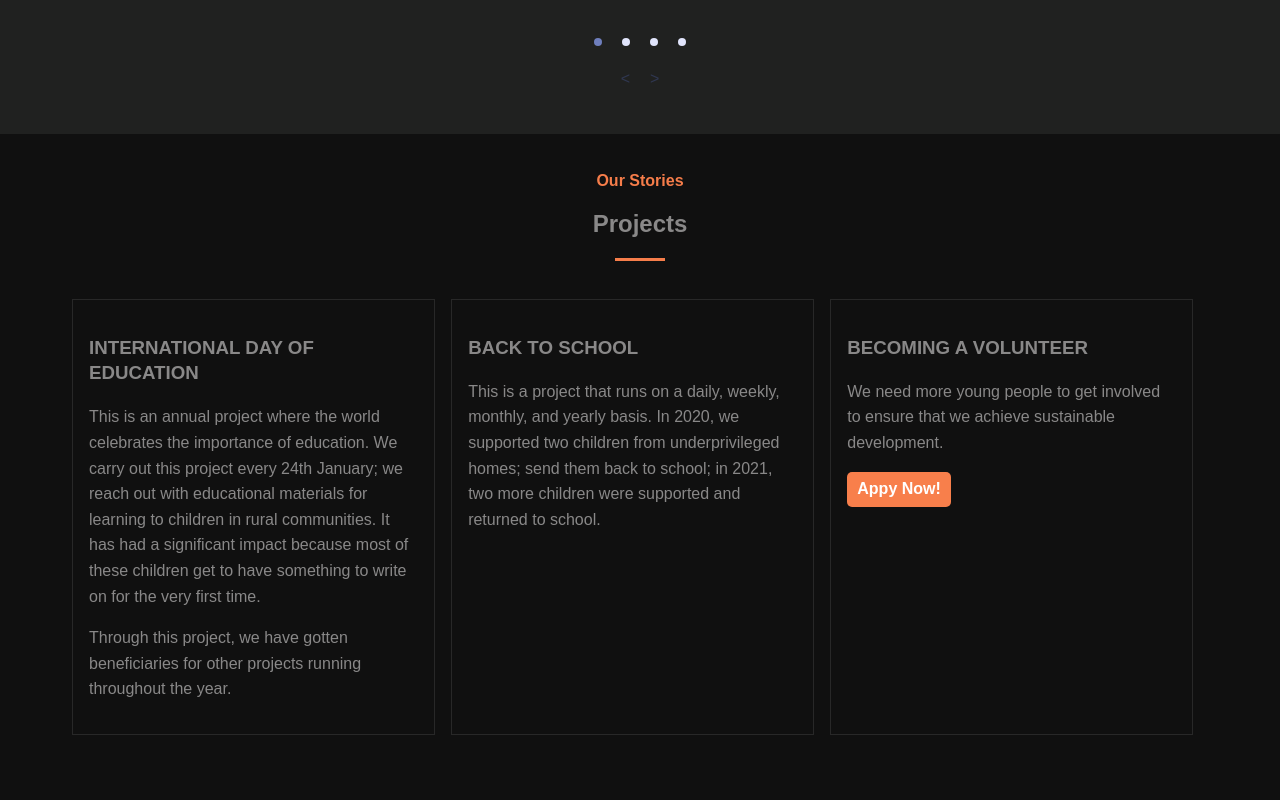
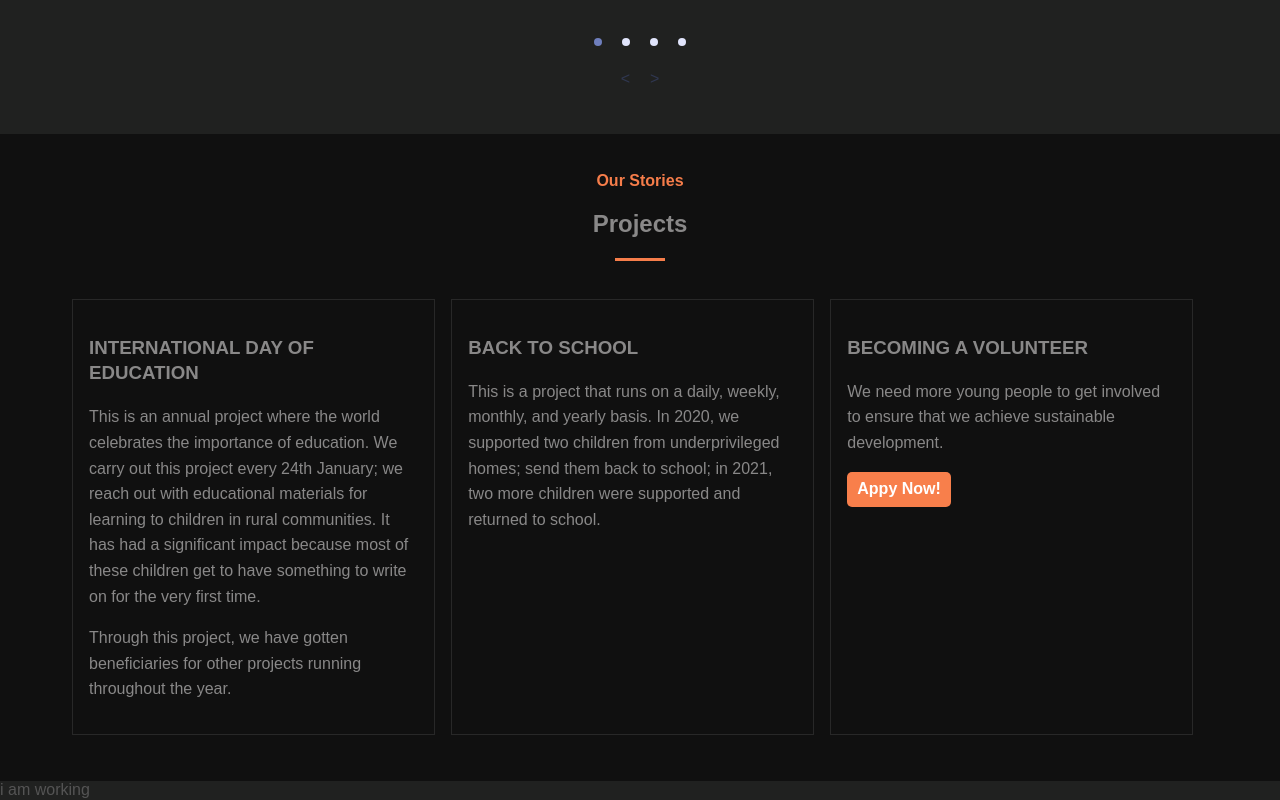
Before and after one commit to abeebridwan/aprilmission, a Next.js app: page / in a window 1280 px wide. Shown: the part 1867-2667 px from the top of the page. Built offline with nearby package versions, Linux system fonts and the light colour scheme.

Commit message:
feat: Gallery components boilerplate added

```diff
--- /dev/null
+++ b/components/gallery/index.js
@@ -0,0 +1,6 @@
+/* eslint-disable react/prop-types */
+import { Container } from './styles/gallery';
+
+const Gallery = ({ children, ...RestProps }) => <Container {...RestProps}>{children}</Container>;
+
+export default Gallery;
--- /dev/null
+++ b/components/gallery/styles/gallery.js
@@ -0,0 +1,5 @@
+import styled from 'styled-components';
+
+export const Container = styled.section`
+  background: #202120;
+`;
--- /dev/null
+++ b/containers/Gallery.js
@@ -0,0 +1,11 @@
+/* eslint-disable react/prop-types */
+import Gallery from '../components/gallery/index';
+
+const GalleryContainer = ({ children }) => (
+  <Gallery>
+    i am working
+    {children}
+  </Gallery>
+);
+
+export default GalleryContainer;
--- a/pages/index.js
+++ b/pages/index.js
@@ -6,7 +6,8 @@ import ModalContainer from '../containers/Modal';
 import ServiceContainer from '../containers/Service';
 import AboutContainer from '../containers/About';
 import FounderContainer from '../containers/Founder';
-import ProjectContainer from '../containers/project';
+import ProjectContainer from '../containers/Project';
+import GalleryContainer from '../containers/Gallery';
 import { ToggleContext } from '../context/modal';
 
 export default function Index() {
@@ -38,6 +39,7 @@ export default function Index() {
       <AboutContainer />
       <FounderContainer />
       <ProjectContainer />
+      <GalleryContainer />
     </ToggleContext.Provider>
   );
 }
```
Also changed, not shown: containers/Project.js (renamed from containers/project.js).
